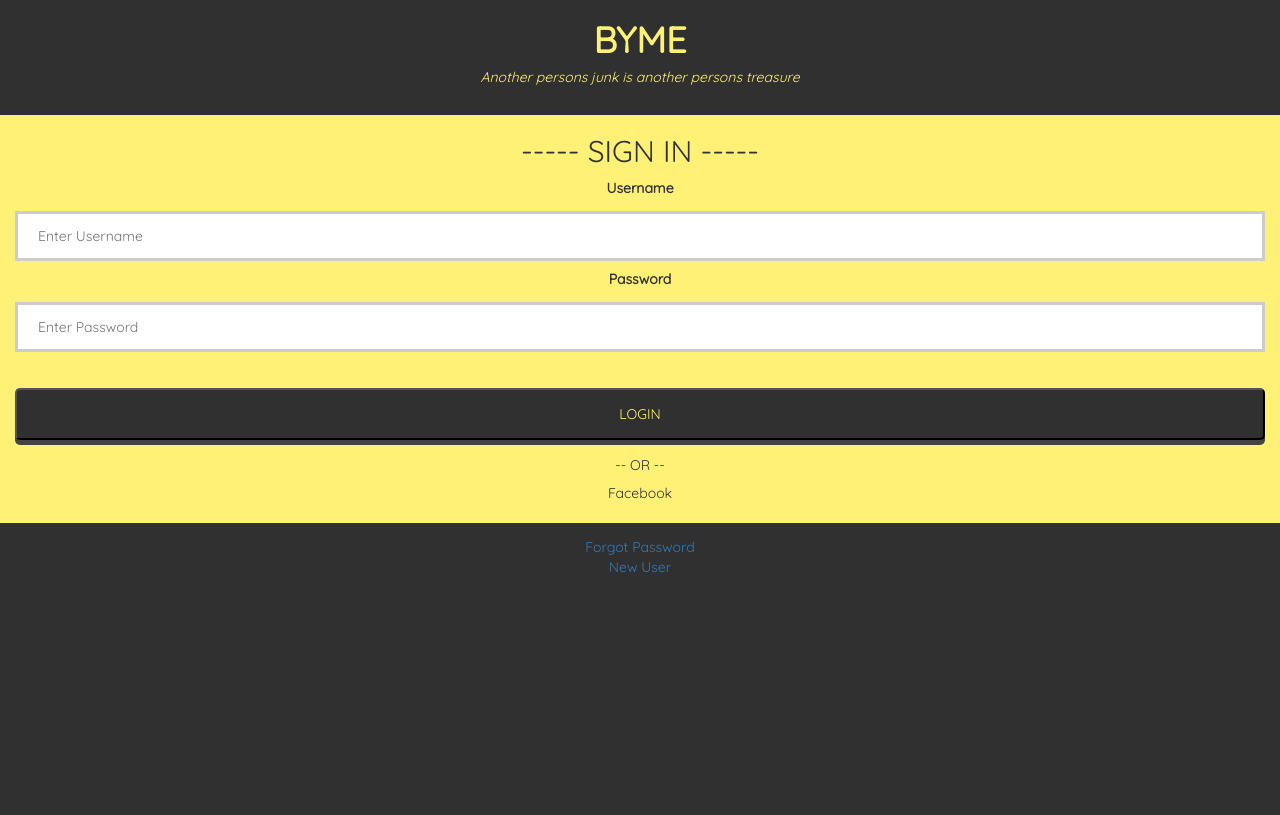
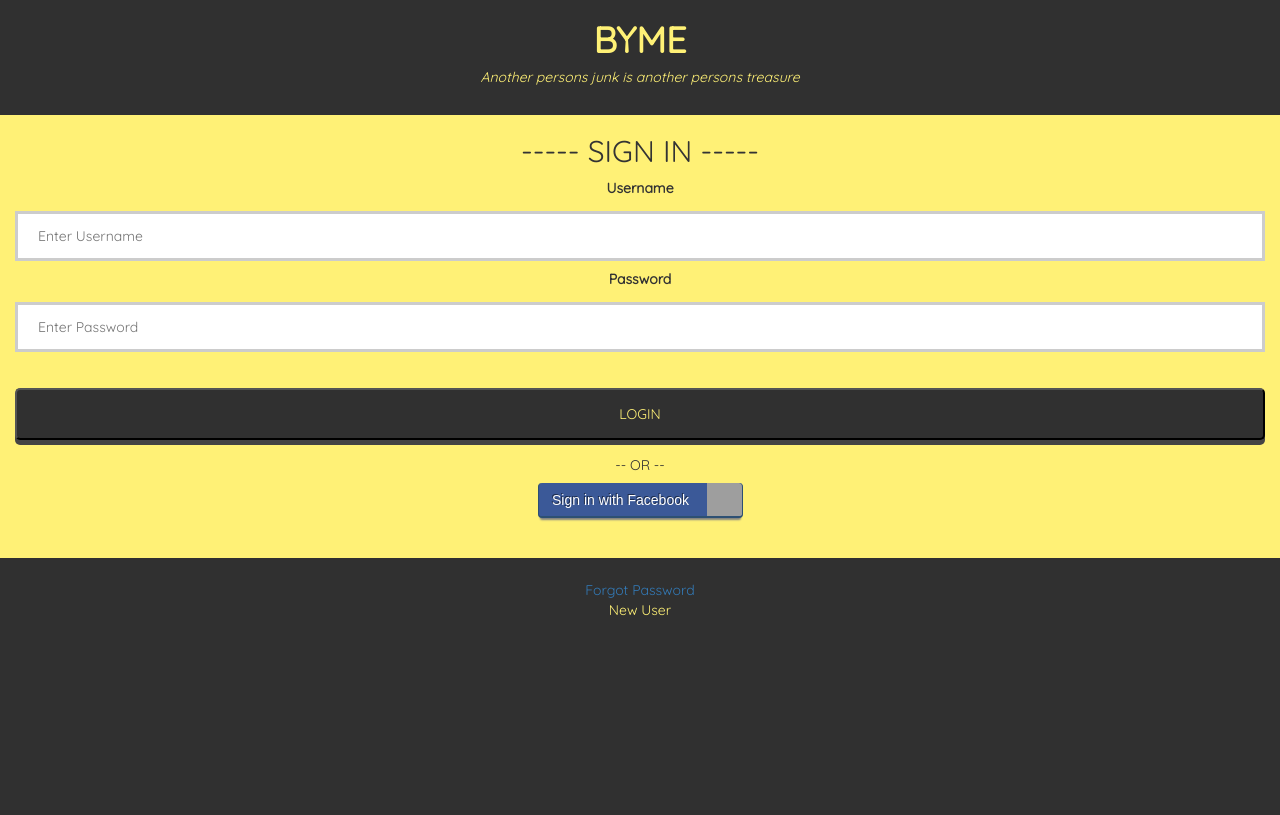
Before and after one commit to Jcsning/BYME, a PHP site: page / in a window 1280 px wide. Shown: the top 815 px of the page. After the commit the page ends 616 px from the top, so only its background shows below. Run offline with PHP 8.4, Linux system fonts and the light colour scheme; grey boxes are pictures that could not be loaded.

Commit message:
Add files via upload

```diff
--- a/CSS/style.css
+++ b/CSS/style.css
@@ -13,13 +13,8 @@
 .bg-3 {
     color: #FFF176;
     padding: 14px 20px;
+    margin: 8px 0;
     width: 100vw;
-    height: 100vh;
-}
-
-#feedback {
-    background-color: #303030;
-    font-family: 'Quicksand', sans-serif;
 }
 
 .loginbutton {
@@ -86,56 +81,55 @@ input[type=password]:focus {
     margin-bottom: 10px;
     background-color: #303030;
     box-shadow: 2px 5px black;
-    display: flex;
 }
 
 #background {
     background-color: #303030;
     font-family: 'Quicksand', sans-serif;
-    height: 100%;
+    height: 100vh;
     width: 100vw;
+    position: fixed;
     top: 0;
     left: 0;
-    text-align: center;
 }
 
-#user_interface {
-    position: fixed;
-    bottom: 0;
-    width: 100vw;
-    height: 70px;
-    background-color: #303030;
-    text-align: center;
+
+
+@import "compass/css3";
+
+@import url(http://fonts.googleapis.com/css?family=Merriweather+Sans);
+ div.social-wrap button {
+    padding-right: 45px;
+    height: 35px;
+    background: none;
+    border: none;
+    display: block;
+    background-size: 35px 35px;
+    background-position: right center;
+    background-repeat: no-repeat;
+    border-radius: 4px;
+    color: white;
+    font-family:"Merriweather Sans", sans-serif;
+    font-size: 14px;
+    margin-bottom: 15px;
+    width: 205px;
+    border-bottom: 2px solid transparent;
+    border-left: 1px solid transparent;
+    border-right: 1px solid transparent;
+    box-shadow: 0 4px 2px -2px gray;
+    text-shadow: rgba(0, 0, 0, .5) -1px -1px 0;
+}
+button#facebook {
+    margin:0 auto;
+    border-color: #2d5073;
+    background-color: #3b5998;
+    background-image: url(http://icons.iconarchive.com/icons/danleech/simple/512/facebook-icon.png);
 }
 
-.user_interface {
-    font-family: 'Quicksand', sans-serif;
-    color: #fff176;
-    display: flex;
+div.social-wrap button:active {
+    background-color: #222;
 }
 
-#icon1,
-#icon2,
-#icon3,
-#icon4,
-#icon5 {
-    margin: 15px;
-    width: 50vw;
+ul.sm-wrap li#facebook-sm {
+    background-image: url(http://icons.iconarchive.com/icons/danleech/simple/512/facebook-icon.png);
 }
-
-.title,
-.price,
-.poster {
-    color: #FFF176;
-    margin: 10px;
-}
-
-#header {
-    color: #FFF176;
-    background-color: #303030;
-    text-align: center;
-    top: 0;
-    position: fixed;
-    width: 100vw;
-    height: 70px;
-}
--- a/index.html
+++ b/index.html
@@ -9,6 +9,7 @@
 </head>
 
 <body>
+    <div id = "siggninpage">
 <div id="background">
     <div class="container-fluid bg-1 text-center">
         <h1><b>BYME</b></h1>
@@ -20,23 +21,58 @@
         <h2> ----- SIGN IN ----- </h2>
         <label><b>Username</b></label>
         <br>
-        <input type="text" placeholder="Enter Username" name="user_name" required>
+        <input id = "username" type="text" placeholder="Enter Username" name="user_name" required>
         <br>
         <label><b>Password</b></label>
         <br>
-        <input type="password" placeholder="Enter Password" name="user_pass" required>
+        <input id = "password" type="password" placeholder="Enter Password" name="user_pass" required>
         <br>
         <br>
-        <button class="loginbutton" id="login" type="submit">LOGIN</button>
+        <button id = "login" class="loginbutton" id="login" type="submit">LOGIN</button>
          <h5>-- OR --</h5>
-        <span class="fblogin">Facebook</span>
+        <div class="social-wrap a">
+        <button id="facebook">Sign in with Facebook</button>
+        </div>
       <br>
         <br>
     </div>
     <div class="container-fluid bg-3 text-center">
         <span class="forgot_password"><a href="password.html">Forgot Password</a></span>
         <br>
-        <span class="new_user"><a href="register.html">New User</a></span>
+        <span id ="newuser" class="new_user">New User</span>
+    </div>
+    </div>
+      </div>
+
+
+
+    <!--Register-->
+    <div id="registerpage" style = "display:none">
+<div id="background">
+    <div class="container-fluid bg-1 text-center">
+        <h1><b>BYME</b></h1>
+        <h5><i>Another persons junk is another persons treasure</i></h5>
+    </div>
+
+
+    <div class="container-fluid bg-2 text-center">
+        <h2> ----- REGISTER----- </h2>
+        <label><b>Username</b></label>
+        <input id = "usernameSignin" type="text" placeholder="Enter Username" name="user_name" required>
+        <br>
+        <label><b>Email Address</b></label>
+        <input type="text" placeholder="Enter Email" name="user_email" required>
+        <br>
+        <label><b>Password</b></label>
+        <br>
+        <input id = "passwordSignin" type="password" placeholder="Enter Password" name="user_pass" required>
+        <br>
+        <button id = "register" class="button" type="submit">SIGN UP</button>
+
+    </div>
+    <div class="container-fluid bg-3 text-center">
+        <span class="login">Already a User? <br><button id = "already">LOGIN</button></span>
+    </div>
     </div>
     </div>
 </body>
```
Also changed, not shown: js/js.js (added, +112 -0 lines), profile.html (+5 -34 lines), register.html (+7 -6 lines).
